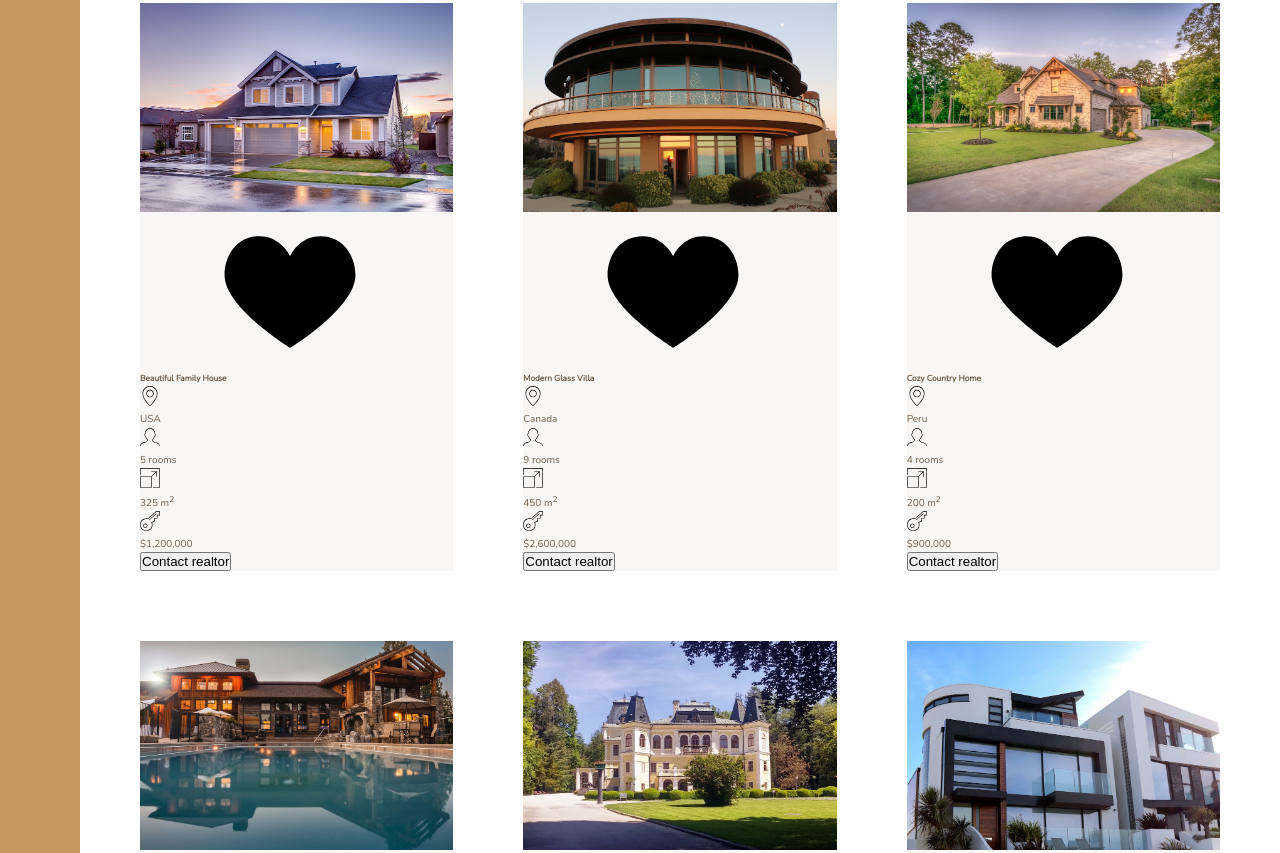
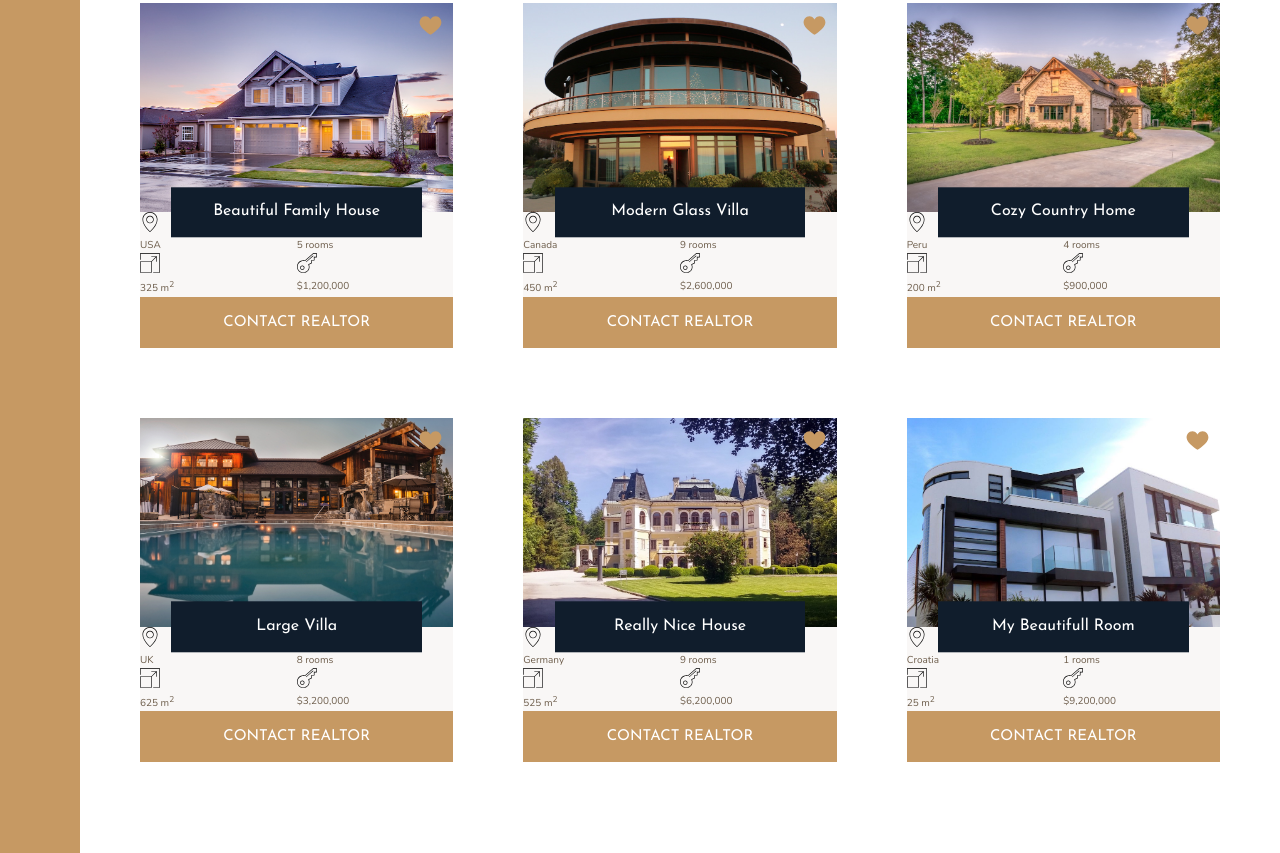
Before and after one commit to leo3651/HTML, a website: page nexter/index.html in a window 1280 px wide. Shown: the part 1967-2820 px from the top of the page. Drawn offline with nearby package versions, Linux system fonts and the light colour scheme.

Commit message:
add homes style

```diff
--- a/nexter/index.html
+++ b/nexter/index.html
@@ -165,7 +165,7 @@
           </svg>
           <p>$1,200,000</p>
         </div>
-        <button class="cta">Contact realtor</button>
+        <button class="btn home__btn">Contact realtor</button>
       </div>
 
       <!-- Second home -->
@@ -199,7 +199,7 @@
           </svg>
           <p>$2,600,000</p>
         </div>
-        <button class="cta">Contact realtor</button>
+        <button class="btn home__btn">Contact realtor</button>
       </div>
 
       <!-- Third home -->
@@ -233,7 +233,7 @@
           </svg>
           <p>$900,000</p>
         </div>
-        <button class="cta">Contact realtor</button>
+        <button class="btn home__btn">Contact realtor</button>
       </div>
 
       <!-- Fourth home -->
@@ -267,7 +267,7 @@
           </svg>
           <p>$3,200,000</p>
         </div>
-        <button class="cta-btn">Contact realtor</button>
+        <button class="btn home__btn">Contact realtor</button>
       </div>
 
       <!-- Fifth home -->
@@ -301,7 +301,7 @@
           </svg>
           <p>$6,200,000</p>
         </div>
-        <button class="cta">Contact realtor</button>
+        <button class="btn home__btn">Contact realtor</button>
       </div>
 
       <!-- Sixth home -->
@@ -335,7 +335,7 @@
           </svg>
           <p>$9,200,000</p>
         </div>
-        <button class="cta">Contact realtor</button>
+        <button class="btn home__btn">Contact realtor</button>
       </div>
     </section>
     <section class="gallery">gallery</section>
--- a/nexter/sass/_homes.scss
+++ b/nexter/sass/_homes.scss
@@ -8,15 +8,40 @@
 
 .home {
   background-color: $color-grey-light-1;
+  display: grid;
+  grid-template-columns: repeat(2, 1fr);
 
   &__img {
     width: 100%;
+    grid-column: 1 / -1;
+    grid-row: 1;
   }
 
   &__icon {
+    height: 2.5rem;
+    width: 2.5rem;
+    fill: $color-primary;
+    grid-row: 1;
+    grid-column: 2;
+    justify-self: right;
+    margin-top: 1rem;
+    margin-right: 1rem;
   }
 
   &__name {
+    grid-column: 1 / -1;
+    grid-row: 1;
+    font-family: $font-display;
+    font-size: 1.6rem;
+    text-align: center;
+    padding: 1.25rem;
+    background-color: $color-secondary;
+    color: #fff;
+    font-weight: 400;
+    width: 80%;
+    justify-self: center;
+    align-self: end;
+    transform: translateY(50%);
   }
 
   &__location,
@@ -41,4 +66,8 @@
 
   &__price {
   }
+
+  &__btn {
+    grid-column: 1 / -1;
+  }
 }
```
Also changed, not shown: nexter/css/style.css.
